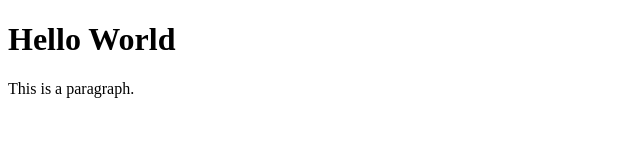
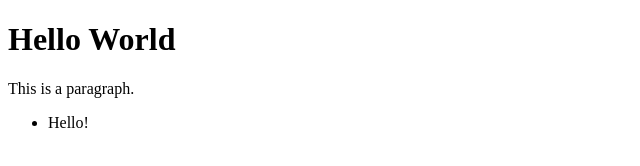
Before and after one commit to basileLeroy/git-example, a plain HTML site: page index.html in a window 1280 px wide. Shown: the full height of the page, 0-640 px from the left. Drawn offline with Linux system fonts and the light colour scheme.

Commit message:
Add new list with hello message

```diff
--- a/index.html
+++ b/index.html
@@ -9,5 +9,10 @@
 <body>
     <h1>Hello World</h1>
     <p>This is a paragraph.</p>
+    <ul>
+        <li>
+            Hello!
+        </li>
+    </ul>
 </body>
 </html>
```
